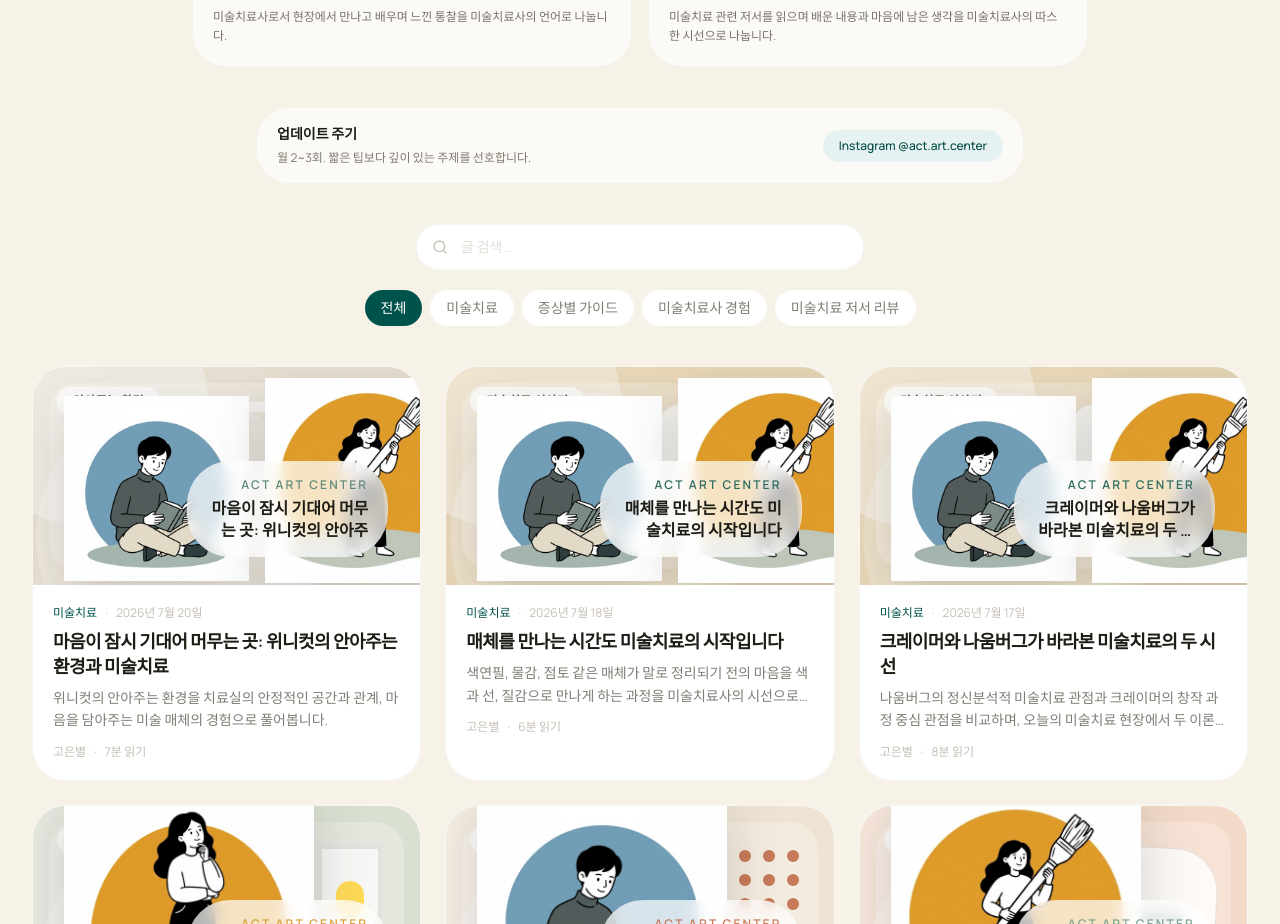
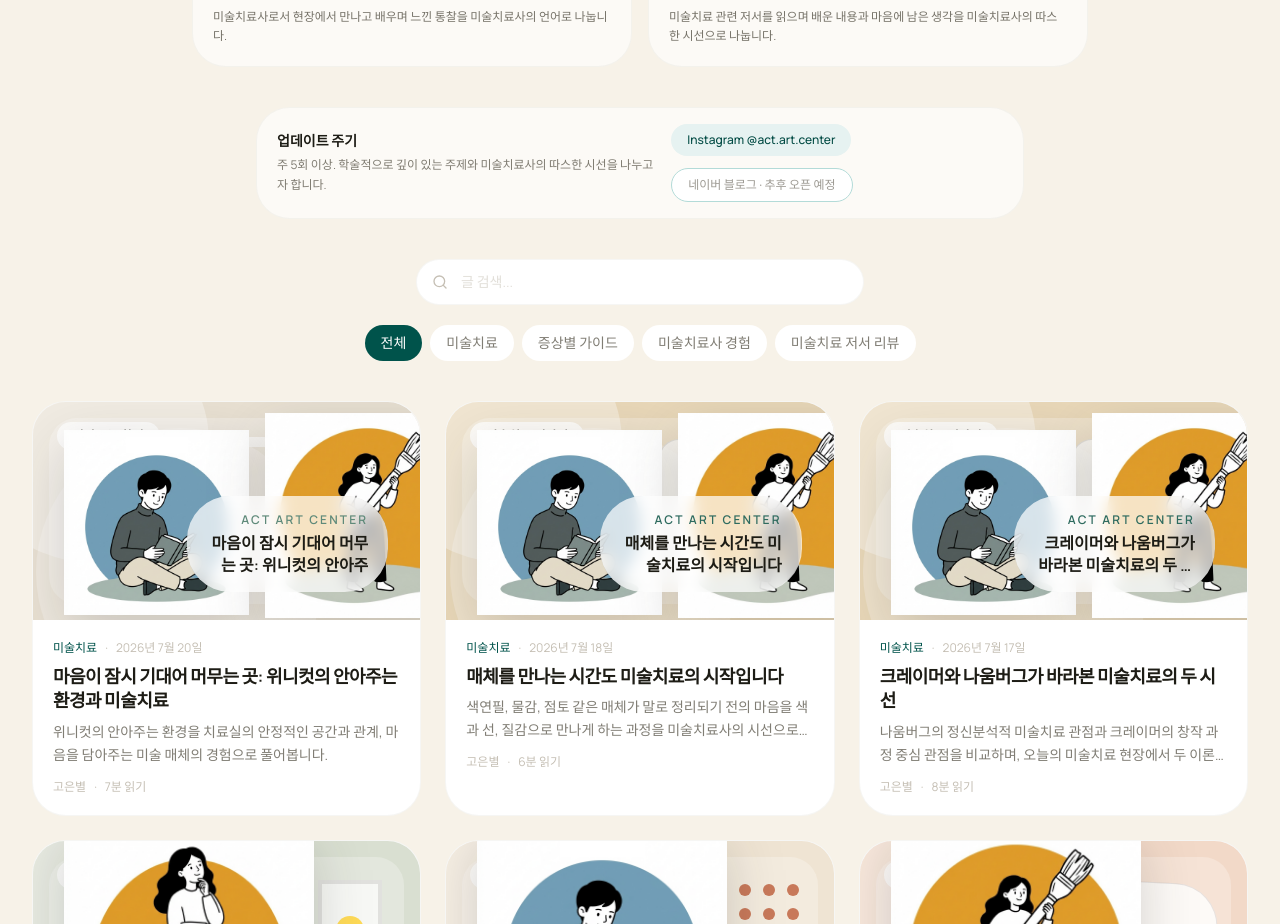
Before and after one commit to act-art-center/actartcenter.com, a Next.js app: page /blog in a window 1280 px wide. Shown: the part 1100-2024 px from the top of the page. Built offline with nearby package versions, Linux system fonts and the light colour scheme.

Commit message:
update blog cadence and channel status

```diff
--- a/src/app/blog/page.tsx
+++ b/src/app/blog/page.tsx
@@ -129,10 +129,10 @@ export default function BlogPage() {
             <div>
               <p className="text-night font-semibold text-sm">업데이트 주기</p>
               <p className="text-charcoal/70 text-xs mt-1 leading-relaxed">
-                월 2~3회. 짧은 팁보다 깊이 있는 주제를 선호합니다.
+                주 5회 이상. 학술적으로 깊이 있는 주제와 미술치료사의 따스한 시선을 나누고자 합니다.
               </p>
             </div>
-            <div className="flex gap-3">
+            <div className="flex flex-wrap gap-3">
               <a
                 href="https://www.instagram.com/act.art.center/"
                 target="_blank"
@@ -141,6 +141,15 @@ export default function BlogPage() {
               >
                 Instagram @act.art.center
               </a>
+              <button
+                type="button"
+                disabled
+                aria-label="네이버 블로그 추후 오픈 예정"
+                title="네이버 블로그는 추후 오픈할 예정입니다"
+                className="inline-flex items-center px-4 py-2 bg-white text-charcoal/55 font-medium text-xs rounded-lg border border-primary-100 cursor-not-allowed"
+              >
+                네이버 블로그 · 추후 오픈 예정
+              </button>
             </div>
           </div>
 
```
